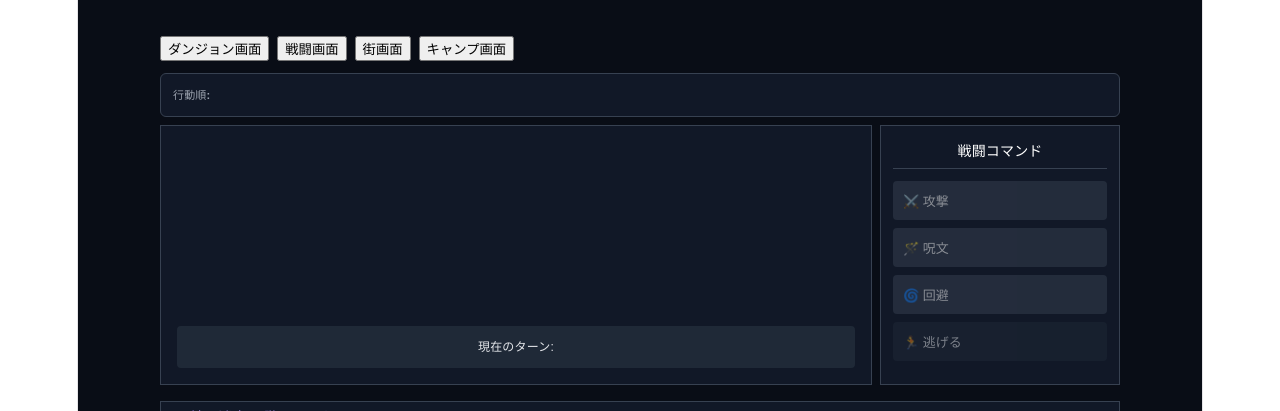
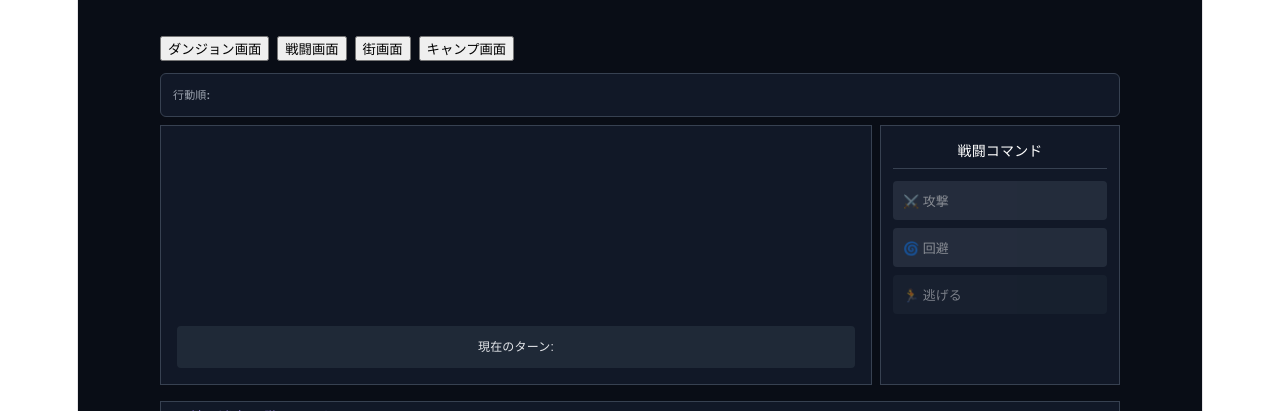
Before and after one commit to ueno-pwcom/wiz5e, a React (Vite) app: page / in a window 1280 px wide. Both pictures are taken after a click on the button "戦闘画面". Shown: the top 411 px of the page. Built offline with nearby package versions, Linux system fonts and the light colour scheme.

Commit message:
戦闘コマンド変更

```diff
--- a/src/components/BattleView.tsx
+++ b/src/components/BattleView.tsx
@@ -26,6 +26,7 @@ export const BattleView: React.FC = () => {
   const availableSpells = playerChar
     ? Object.values(spellList).filter((spell) => spell.classes.includes(playerChar.class_id))
     : [];
+  const hasSpells = availableSpells.length > 0;
 
   // 攻撃または呪文の対象を選択した時の処理
   const handleSelectTarget = (targetId: string) => {
@@ -122,6 +123,7 @@ export const BattleView: React.FC = () => {
               ⚔️ 攻撃
             </button>
 
+            {hasSpells && (
               <button
                 disabled={!isPlayerTurn}
                 className={`battle-view-command-button spell ${selectedAction === 'spell' ? 'active' : ''} ${!isPlayerTurn ? 'disabled' : ''}`}
@@ -129,9 +131,10 @@ export const BattleView: React.FC = () => {
               >
                 🪄 呪文
               </button>
+            )}
 
             {/* 呪文サブメニュー */}
-            {selectedAction === 'spell' && isPlayerTurn && (
+            {selectedAction === 'spell' && isPlayerTurn && hasSpells && (
               <div className="battle-view-spell-menu">
                 <div className="battle-view-spell-menu-title">使用する呪文を選択:</div>
                 {availableSpells.map((spell) => {
--- a/src/components/StatusPanel.css
+++ b/src/components/StatusPanel.css
@@ -50,11 +50,13 @@
 }
 
 .status-panel-row-down {
-  border-color: #ef4444;
+  background-color: rgba(239, 68, 68, 0.16);
+  border-color: transparent;
 }
 
 .status-panel-row-half {
-  border-color: #f59e0b;
+  background-color: rgba(245, 158, 11, 0.14);
+  border-color: transparent;
 }
 
 .status-panel-cell {
```
Lines whose indentation alone changed are shown as unchanged.
